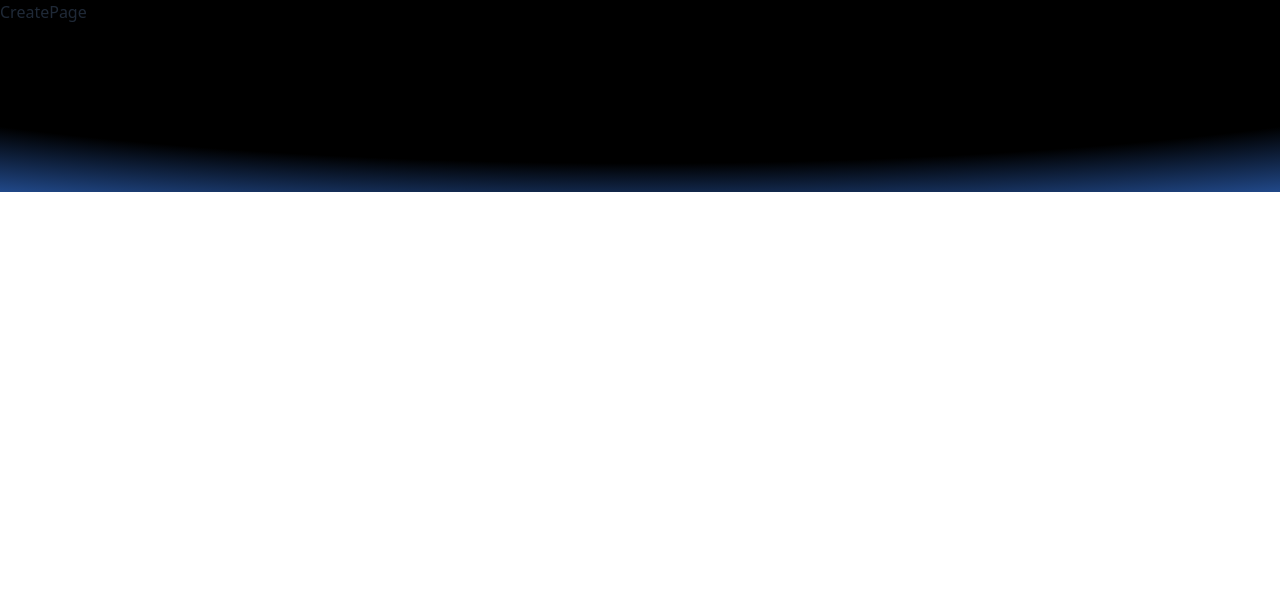
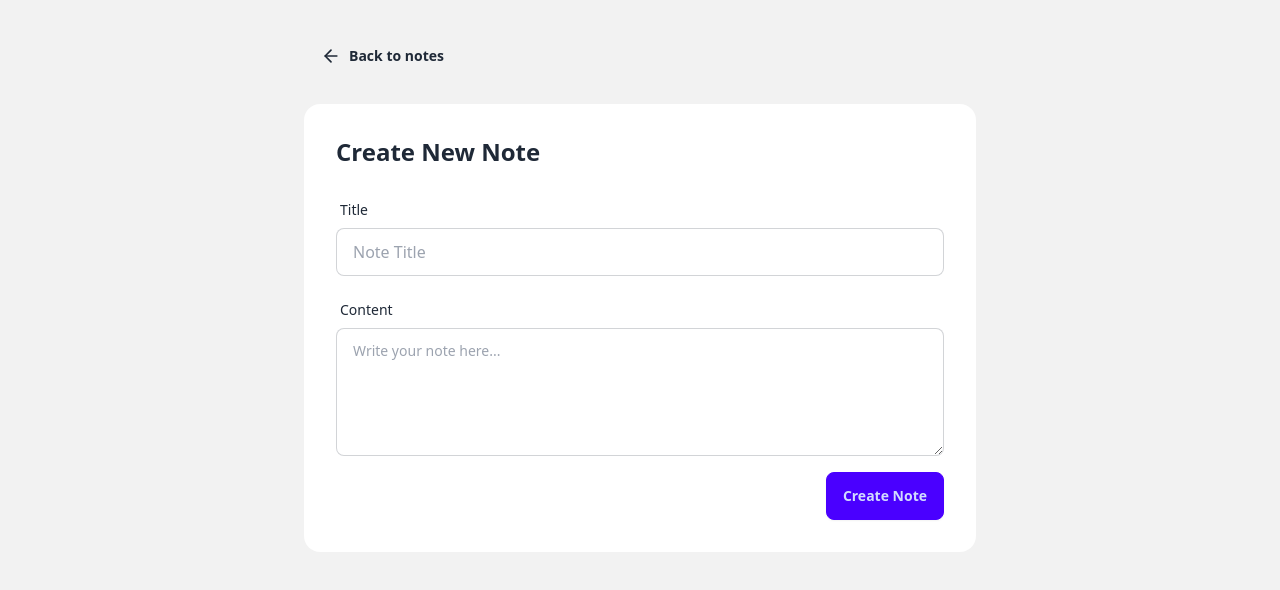
Before and after one commit to thewijay/ThinkBoard, a React (Vite) app in the folder frontend/: page /create in a window 1280 px wide. Shown: the top 590 px of the page. Built offline with nearby package versions, Linux system fonts and the light colour scheme.

Commit message:
Create the Create Note page

```diff
--- a/frontend/src/pages/CreatePage.jsx
+++ b/frontend/src/pages/CreatePage.jsx
@@ -1,8 +1,102 @@
-import React from 'react'
+import { ArrowLeftIcon } from 'lucide-react'
+import { useState } from 'react'
+import axios from 'axios'
+import toast from 'react-hot-toast'
+import { Link, useNavigate } from 'react-router'
 
 const CreatePage = () => {
+  const [title, setTitle] = useState('')
+  const [content, setContent] = useState('')
+  const [loading, setLoading] = useState(false)
+
+  const navigate = useNavigate()
+
+  const handleSubmit = async (e) => {
+    e.preventDefault()
+    console.log(title)
+    console.log(content)
+
+    if (!title.trim() || !content.trim()) {
+      toast.error('All fields are required')
+      return
+    }
+
+    setLoading(true)
+
+    try {
+      await axios.post('http://localhost:5001/api/notes', {
+        title,
+        content,
+      })
+      toast.success('Note created successfully!')
+      navigate('/')
+    } catch (error) {
+      console.log('Error creating note', error)
+      if (error.response.status === 429){
+        toast.error("Slow down! You're creating notes too fast", {
+          duration: 4000,
+          icon: '💀',
+        })
+      }
+      else{
+        toast.error('Failed to create note!')
+      }
+    } finally {
+      setLoading(false)
+    }
+  }
+
   return (
-    <div>CreatePage</div>
+    <div className="min-h-screen bg-base-200">
+      <div className="container mx-auto px-4 py-8">
+        <div className="max-w-2xl mx-auto">
+          <Link to={'/'} className="btn btn-ghost mb-6">
+            <ArrowLeftIcon className="size-5" />
+            Back to notes
+          </Link>
+          <div className="card bg-base-100">
+            <div className="card-body">
+              <h2 className="card-title text-2xl mb-4">Create New Note</h2>
+              <form onSubmit={handleSubmit}>
+                <div className="form-control mb-4">
+                  <label className="label">
+                    <span className="label-text">Title</span>
+                  </label>
+                  <input
+                    type="text"
+                    className="input input-bordered"
+                    value={title}
+                    onChange={(e) => setTitle(e.target.value)}
+                    placeholder="Note Title"
+                  />
+                </div>
+
+                <div className="form-control mb-4">
+                  <label className="label">
+                    <span className="label-text">Content</span>
+                  </label>
+                  <textarea
+                    className="textarea textarea-bordered h-32"
+                    value={content}
+                    placeholder="Write your note here..."
+                    onChange={(e) => setContent(e.target.value)}
+                  ></textarea>
+                </div>
+                <div className="card-actions justify-end">
+                  <button
+                    type="submit"
+                    className="btn btn-primary"
+                    disabled={loading}
+                  >
+                    {loading ? 'Creating...' : 'Create Note'}
+                  </button>
+                </div>
+              </form>
+            </div>
+          </div>
+        </div>
+      </div>
+    </div>
   )
 }
 
```
